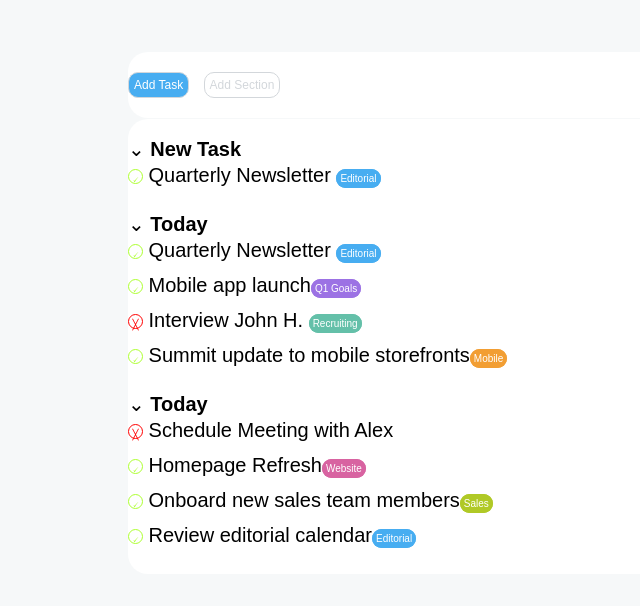
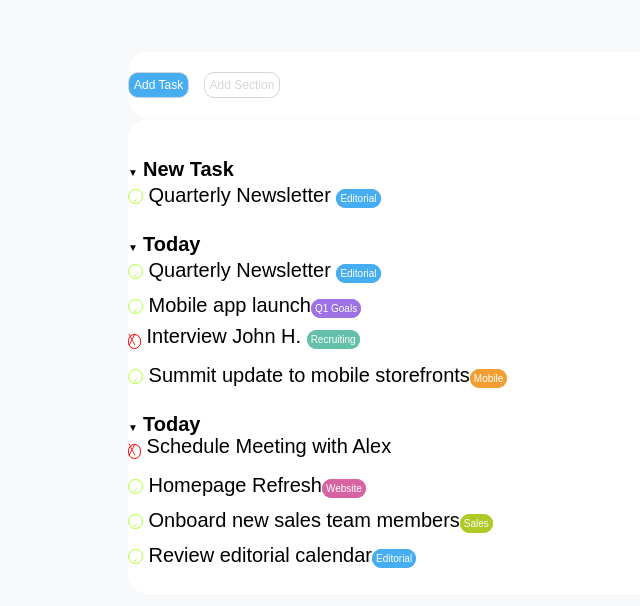
Before and after one commit to dinoarpa98/html-css-toboolist, a plain HTML site: page index.html in a window 1280 px wide. Shown: the part 78-684 px from the top of the page, without its empty margins (0-640 px from the left). Drawn offline with Linux system fonts and the light colour scheme.

Commit message:
check redcross

```diff
--- a/asset/style.css
+++ b/asset/style.css
@@ -94,11 +94,10 @@ body{
     border-radius: 30px;
     border:1px solid red;
     margin: 10px 0px;
-    width: 15px;
+    width: 13px;
     height: 15px;
-    text-align: center;
     font-size: 10px;
-    vertical-align: middle;
+    line-height: 10px;
 }
 
 
@@ -114,7 +113,14 @@ body{
     padding: 20px 0px;
  }
 
+.arrow::marker{
+content: "\25BC";
+font-size: 10px;
+}
 
+.arrow > strong{
+    margin-left: 5px;
+}
 
 .ulist{
     font-size: 20px;
@@ -185,4 +191,5 @@ ul{
 
  .today {
     margin-top: 20px;
+    margin-left: 10px;
 }
--- a/index.html
+++ b/index.html
@@ -29,14 +29,14 @@
 
        <div class="todobottom">
           <ul class="ulist">
-          <li><span class="arrow">&#8964; </span>
+          <li class="arrow today">
           <strong>New Task</strong> </li>
           <li>
                 <p><span class="greencheckmark">&#128504;</span>
                 Quarterly Newsletter <span class="ticket">Editorial</span></p>
           </li>
 
-          <li class="today"><span class="arrow">&#8964; </span>
+          <li class="today arrow">
             <strong>Today</strong>
           </li>
 
@@ -51,7 +51,7 @@
                 Summit update to mobile storefronts<span class="ticketorange">Mobile</span></p>
              </li>
 
-             <li class="today"><span class="arrow">&#8964; </span>
+             <li class="today arrow">
              <strong>Today</strong>
              </li>
 
```
